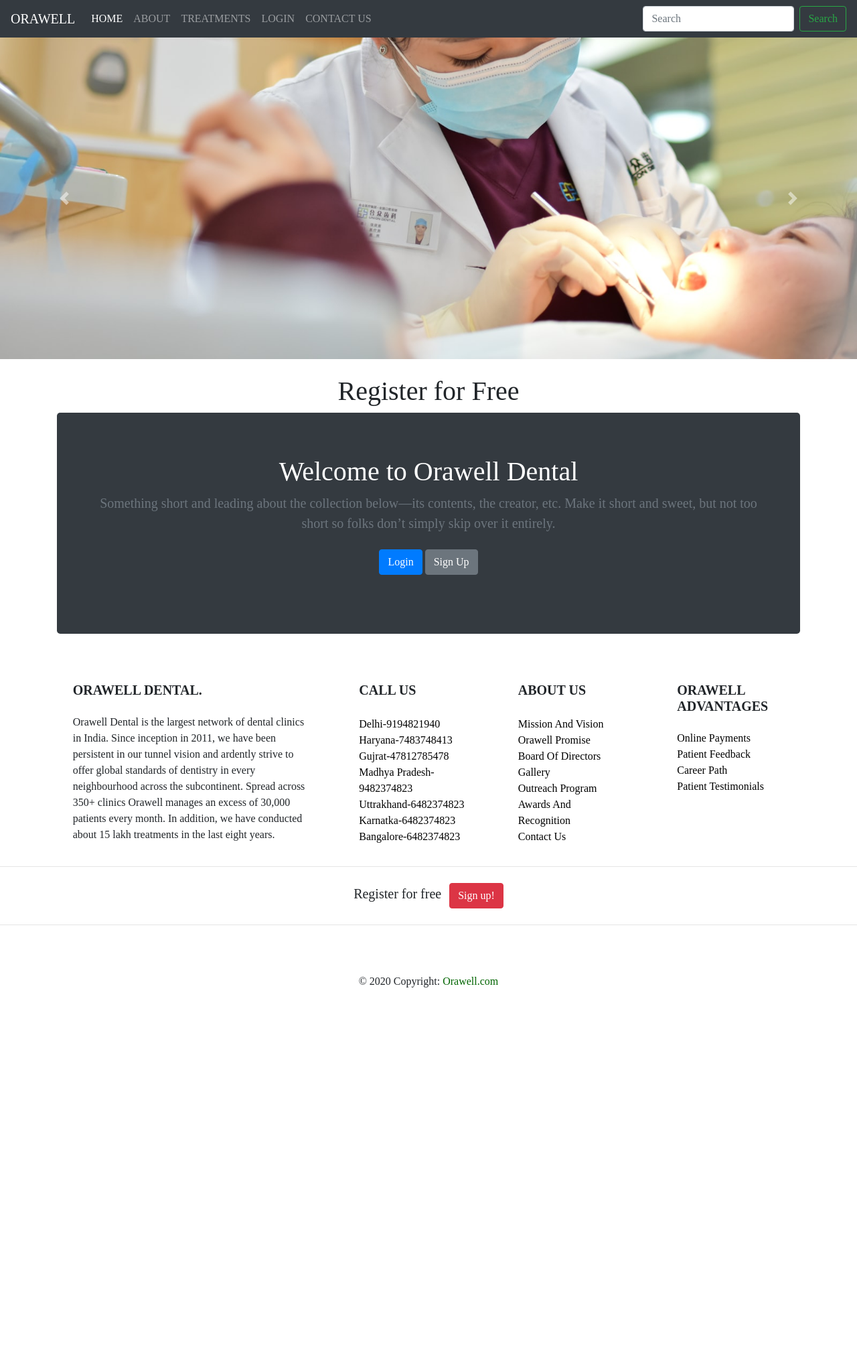
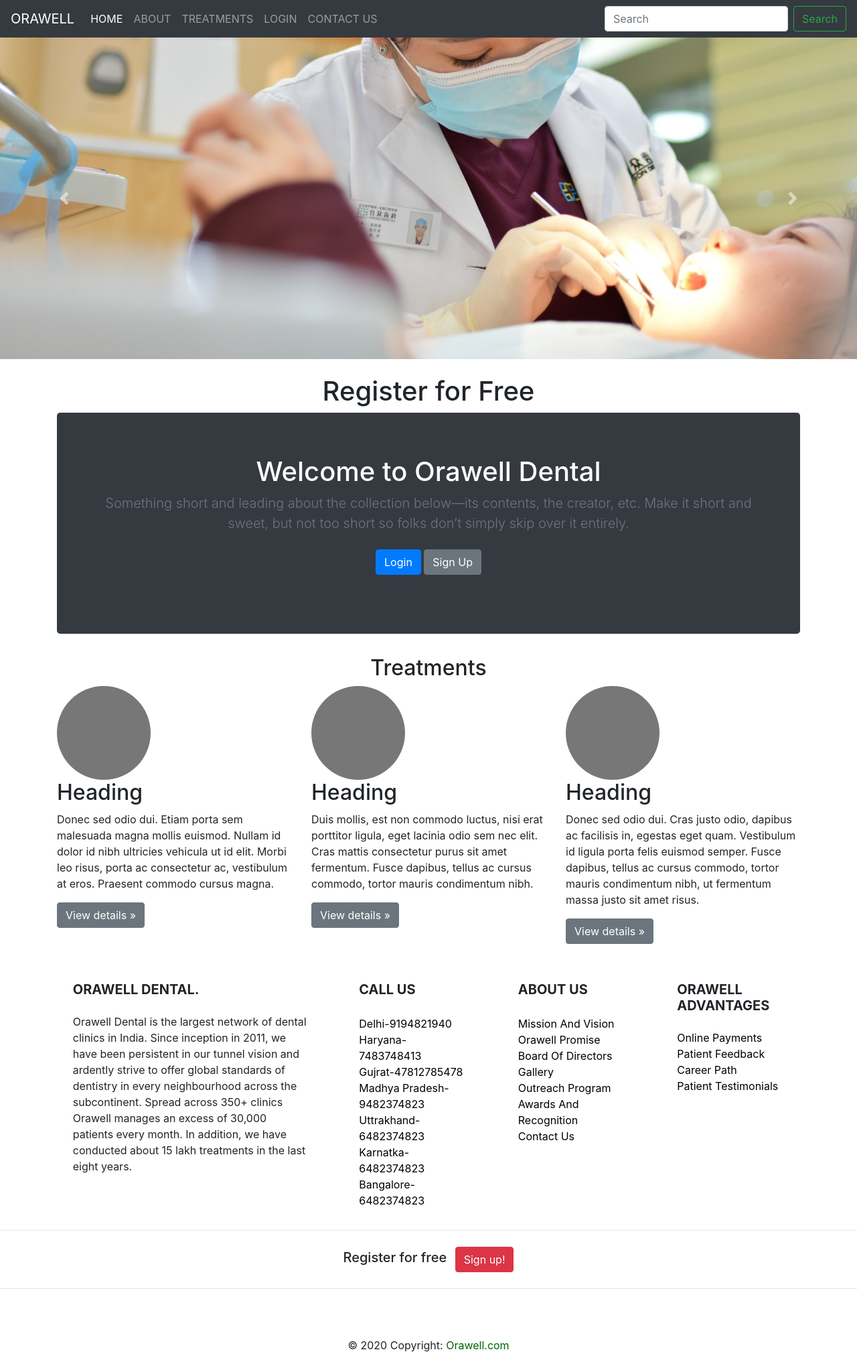
Before and after one commit to imlakshaychauhan/orawel, a Django app: page / in a window 1280 px wide. Shown: the whole page at 67% size. Before the commit the page ends 1474 px from the top, so only its background shows below. Run offline with Django 3.2, Linux system fonts and the light colour scheme; some libraries are stand-ins or nearby versions.

Commit message:
treatmentspage error solved

```diff
--- a/home/urls.py
+++ b/home/urls.py
@@ -7,7 +7,7 @@ urlpatterns = [
     path("",views.index,name='home'),
     path("about",views.about,name='about'),
     path("contact",views.contact,name='contact'),
-    path("services",views.services,name='services'),
+    path("treatments",views.treatments,name='treatments'),
     path("login",views.login,name='login')
     # path("logout",views.logoutUser,name='logout')
 ]
--- a/home/views.py
+++ b/home/views.py
@@ -31,8 +31,8 @@ def contact(request):
       return render(request, 'contact.html' )
       # return HttpResponse("services")
 
-def services(request):
-      return render(request, 'services.html' )
+def treatments(request):
+      return render(request, 'treatments.html' )
      # return HttpResponse("about")
 
 def login(request):
--- a/templates/base.html
+++ b/templates/base.html
@@ -10,18 +10,14 @@
     <link rel="stylesheet" href="https://stackpath.bootstrapcdn.com/bootstrap/4.5.2/css/bootstrap.min.css"
         integrity="sha384-JcKb8q3iqJ61gNV9KGb8thSsNjpSL0n8PARn9HuZOnIxN0hoP+VmmDGMN5t9UJ0Z" crossorigin="anonymous">
     <title>{% block title %} {% endblock title %} Orawell</title>
-     <!-- Google Fonts -->
-     <link href="https://fonts.googleapis.com/css2?family=Merriweather:wght@200&display=swap" rel="stylesheet">     <style>
-      *{
-        font-family: 'Merriweather', serif;
-/* font-family: 'Montserrat', sans-serif; */
-/* font-family: 'Zilla Slab', serif; */
-      }
+     <link rel="stylesheet" href="base.css">
      </style>
 </head>
 
 <body>
     <!--NAVBAR-->
+    <header>
+
         <nav class="navbar navbar-expand-lg navbar-dark bg-dark">
 
         <a class="navbar-brand" href="#">ORAWELL</a>
@@ -33,13 +29,13 @@
         <div class="collapse navbar-collapse" id="navbarSupportedContent">
             <ul class="navbar-nav mr-auto">
                 <li class="nav-item active">
-                    <a class="nav-link" href="#">HOME<span class="sr-only">(current)</span></a>
+                    <a class="nav-link" href="#"> HOME<span class="sr-only">(current)</span></a>
                 </li>
                 <li class="nav-item">
                     <a class="nav-link" href="/about">ABOUT</a>
                 </li>
                 <li class="nav-item">
-                    <a class="nav-link" href="/services">TREATMENTS</a>
+                    <a class="nav-link" href="/treatments">TREATMENTS</a>
                 </li>
                 <li class="nav-item">
                     <a class="nav-link" href="/login">LOGIN</a>
@@ -57,6 +53,7 @@
 
 
     </nav>
+</header>
 
     {% if messages %}
     {% for message in messages %}
--- a/templates/index.html
+++ b/templates/index.html
@@ -44,5 +44,29 @@
       </section>
 </div>
 
+<h2 class="text-center">Treatments</h2>
+<div class="container my-8">
+<div class="row">
+    <div class="col-lg-4">
+      <svg class="bd-placeholder-img rounded-circle" width="140" height="140" xmlns="http://www.w3.org/2000/svg" preserveAspectRatio="xMidYMid slice" focusable="false" role="img" aria-label="Placeholder: 140x140"><title>Placeholder</title><rect width="100%" height="100%" fill="#777"></rect><text x="50%" y="50%" fill="#777" dy=".3em">140x140</text></svg>
+      <h2>Heading</h2>
+      <p>Donec sed odio dui. Etiam porta sem malesuada magna mollis euismod. Nullam id dolor id nibh ultricies vehicula ut id elit. Morbi leo risus, porta ac consectetur ac, vestibulum at eros. Praesent commodo cursus magna.</p>
+      <p><a class="btn btn-secondary" href="#" role="button">View details »</a></p>
+    </div><!-- /.col-lg-4 -->
+    <div class="col-lg-4">
+      <svg class="bd-placeholder-img rounded-circle" width="140" height="140" xmlns="http://www.w3.org/2000/svg" preserveAspectRatio="xMidYMid slice" focusable="false" role="img" aria-label="Placeholder: 140x140"><title>Placeholder</title><rect width="100%" height="100%" fill="#777"></rect><text x="50%" y="50%" fill="#777" dy=".3em">140x140</text></svg>
+      <h2>Heading</h2>
+      <p>Duis mollis, est non commodo luctus, nisi erat porttitor ligula, eget lacinia odio sem nec elit. Cras mattis consectetur purus sit amet fermentum. Fusce dapibus, tellus ac cursus commodo, tortor mauris condimentum nibh.</p>
+      <p><a class="btn btn-secondary" href="#" role="button">View details »</a></p>
+    </div><!-- /.col-lg-4 -->
+    <div class="col-lg-4">
+      <svg class="bd-placeholder-img rounded-circle" width="140" height="140" xmlns="http://www.w3.org/2000/svg" preserveAspectRatio="xMidYMid slice" focusable="false" role="img" aria-label="Placeholder: 140x140"><title>Placeholder</title><rect width="100%" height="100%" fill="#777"></rect><text x="50%" y="50%" fill="#777" dy=".3em">140x140</text></svg>
+      <h2>Heading</h2>
+      <p>Donec sed odio dui. Cras justo odio, dapibus ac facilisis in, egestas eget quam. Vestibulum id ligula porta felis euismod semper. Fusce dapibus, tellus ac cursus commodo, tortor mauris condimentum nibh, ut fermentum massa justo sit amet risus.</p>
+      <p><a class="btn btn-secondary" href="#" role="button">View details »</a></p>
+    </div><!-- /.col-lg-4 -->
+  </div>
+</div>
+
 {% endblock body %}
 {% block footer %} {% endblock footer %}
```
Also changed, not shown: templates/base.css (added). Lines whose indentation alone changed are shown as unchanged.
